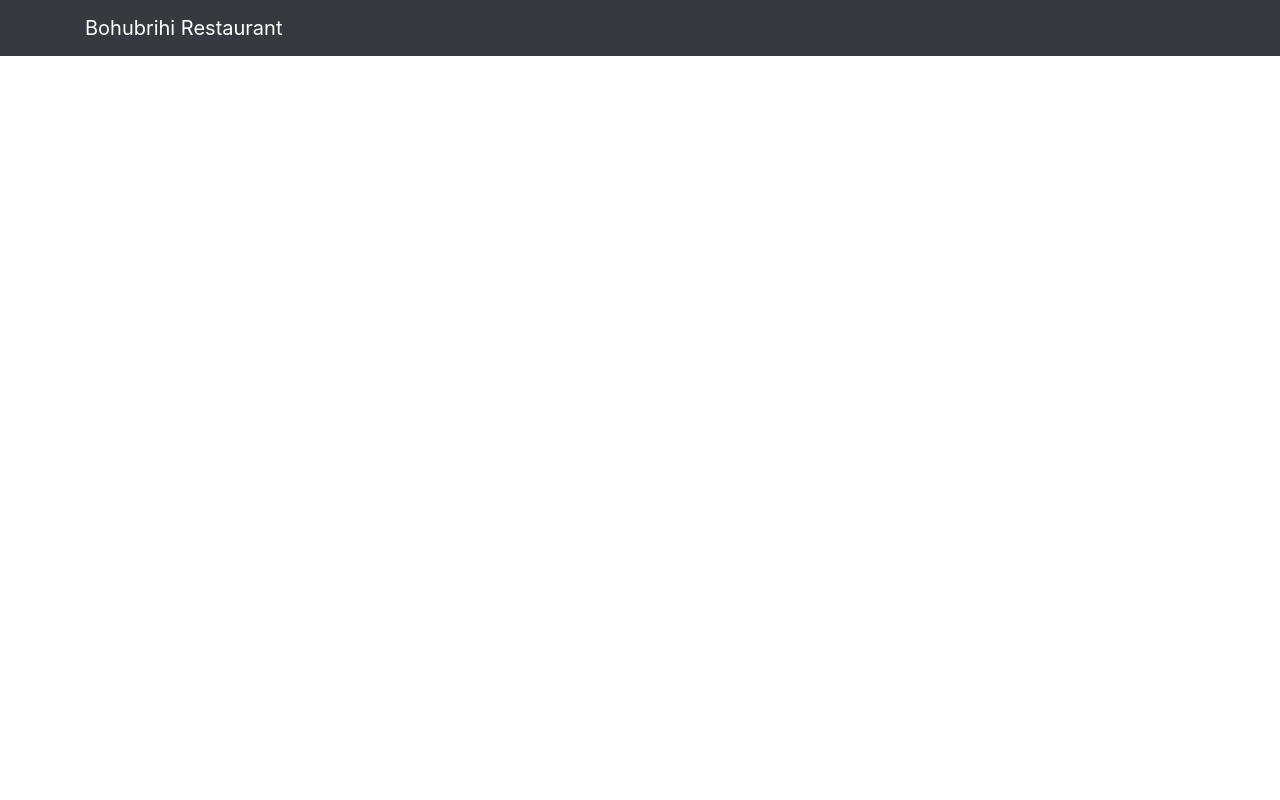
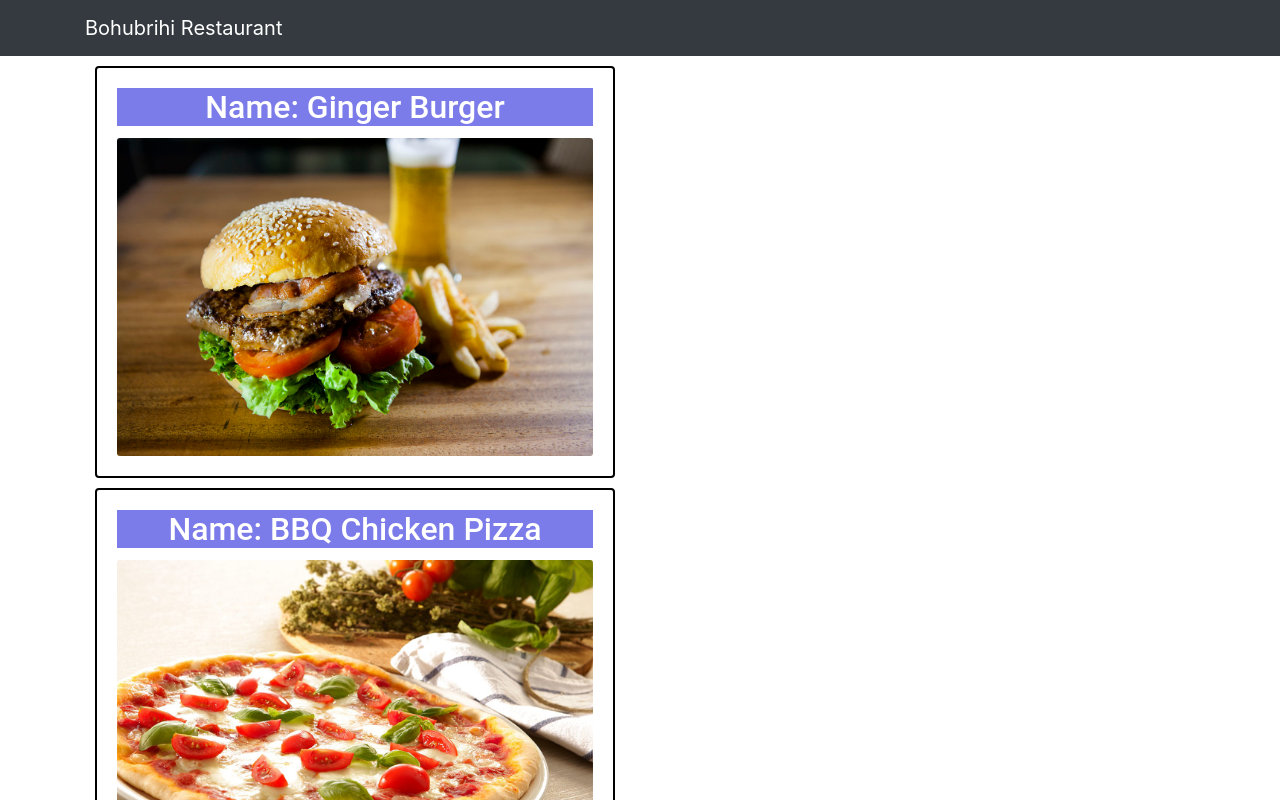
Before and after one commit to jacksparrow012/React-restaurant-project, a React (Create React App) app: page /menu in a window 1280 px wide. Shown: the top 800 px of the page. Built offline with nearby package versions, Linux system fonts and the light colour scheme.

Commit message:
dish detail added

```diff
--- a/src/App.css
+++ b/src/App.css
@@ -1,3 +1,33 @@
 .App {
   text-align: center;
 }
+.card{
+  margin: 10px;
+  border: 2px solid black !important;
+}
+.heading{
+  background-color: rgb(123, 123, 233);
+  color:white;
+  text-align: center;
+  font-family: roboto,sans-serif;
+  cursor: pointer;
+}
+.image{
+       cursor:pointer
+}
+.label{
+background-color: rgb(238, 126, 126);
+text-align: center;
+font-weight: normal;
+margin-top: 10px;
+color:white
+
+}
+.price{
+  background-color:rgb(41, 28, 28);
+  color:white;
+  text-align: center;
+  border-radius: 2px;
+  width: 50%;
+
+}
--- /dev/null
+++ b/src/components/body/DishDetail.js
@@ -0,0 +1,19 @@
+import React from 'react';
+import { Card, CardImg, CardBody, CardTitle, CardText } from "reactstrap"
+const DishDetail = (props) => {
+    return (
+        <div>
+            <Card className="card">
+                <CardBody style={{ textAlign: "left" }}>
+                    <CardTitle className="heading"><h2>Name: {props.dish.name}</h2></CardTitle>
+                    <CardImg width="100%" alt={props.dish.name} src={props.dish.image} className="image" />
+                    <CardText className="label"><h3>Label:{props.dish.label}</h3></CardText>
+                    <CardText className="price"> <h5>Price: {props.dish.price}</h5></CardText>
+                    <CardText className="description">Description: {props.dish.description}</CardText>
+                </CardBody>
+            </Card>
+        </div>
+    );
+};
+
+export default DishDetail;
--- a/src/components/body/Menu.js
+++ b/src/components/body/Menu.js
@@ -1,19 +1,35 @@
 import React, { Component } from 'react';
 import DISHES from "../../data/dishes.js"
 import MenuItem from "./MenuItem"
+import DishDetail from "./DishDetail"
 class Menu extends Component {
     state = {
-        dishes: DISHES
+        dishes: DISHES,
+        selectedDish: null
     }
+    onDishSelect = dish => {
+        console.log(dish);
+        this.setState({ selectedDish: dish })
+    }
+
     render() {
         const menu = this.state.dishes.map(item =>
-            <MenuItem dish={item} key={item.id} />
+            <MenuItem dish={item}
+                key={item.id}
+                DishSelect={this.onDishSelect} />
         )
+        let disDetail = null;
+        if (this.state.selectedDish != null) {
+            disDetail = <DishDetail dish={this.state.selectedDish} />
+        }
         return (
             <div className="container">
                 <div className="row">
                     <div className="col-6">
                         {menu}
+                    </div>
+                    <div className="col-6">
+                        {disDetail}
                     </div>
                 </div>
 
--- a/src/components/body/MenuItem.js
+++ b/src/components/body/MenuItem.js
@@ -1,10 +1,18 @@
 import React from 'react';
+import { Card, CardImg, CardBody, CardTitle, CardText } from "reactstrap"
 
 const MenuItem = (props) => {
-    console.log(props);
+    //console.log(props);
     return (
         <div>
-
+            <Card className="card">
+                <CardBody>
+                    <CardTitle className="heading" onClick={() => props.DishSelect(props.dish)}><h2>Name: {props.dish.name}</h2></CardTitle>
+                    <CardImg width="100%" alt={props.dish.name} src={props.dish.image} className="image" onClick={() => props.DishSelect(props.dish)} />
+                    {/* <CardText className="label"><h3>Label:{props.dish.label}</h3></CardText>
+                    <CardText className="price"> <h5>Price: {props.dish.price}</h5></CardText> */}
+                </CardBody>
+            </Card>
         </div>
     );
 };
--- a/src/index.js
+++ b/src/index.js
@@ -3,6 +3,7 @@ import ReactDOM from 'react-dom';
 import './index.css';
 import App from './App';
 import reportWebVitals from './reportWebVitals';
+
 import "bootstrap/dist/css/bootstrap.min.css"
 
 ReactDOM.render(<App />, document.getElementById('root'));
```
Also changed, not shown: 1 other file (tests, documents, lock files or other folders).
